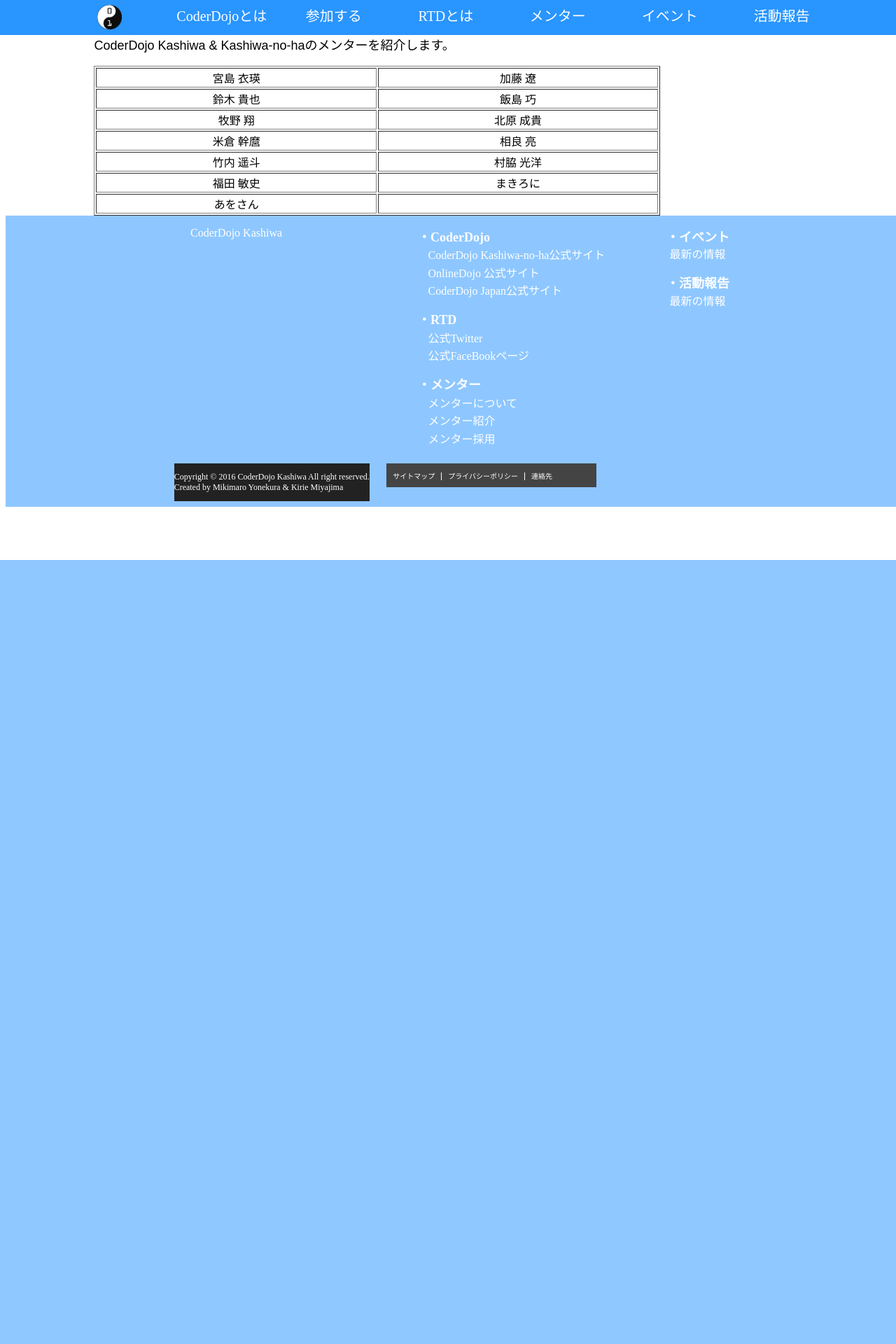
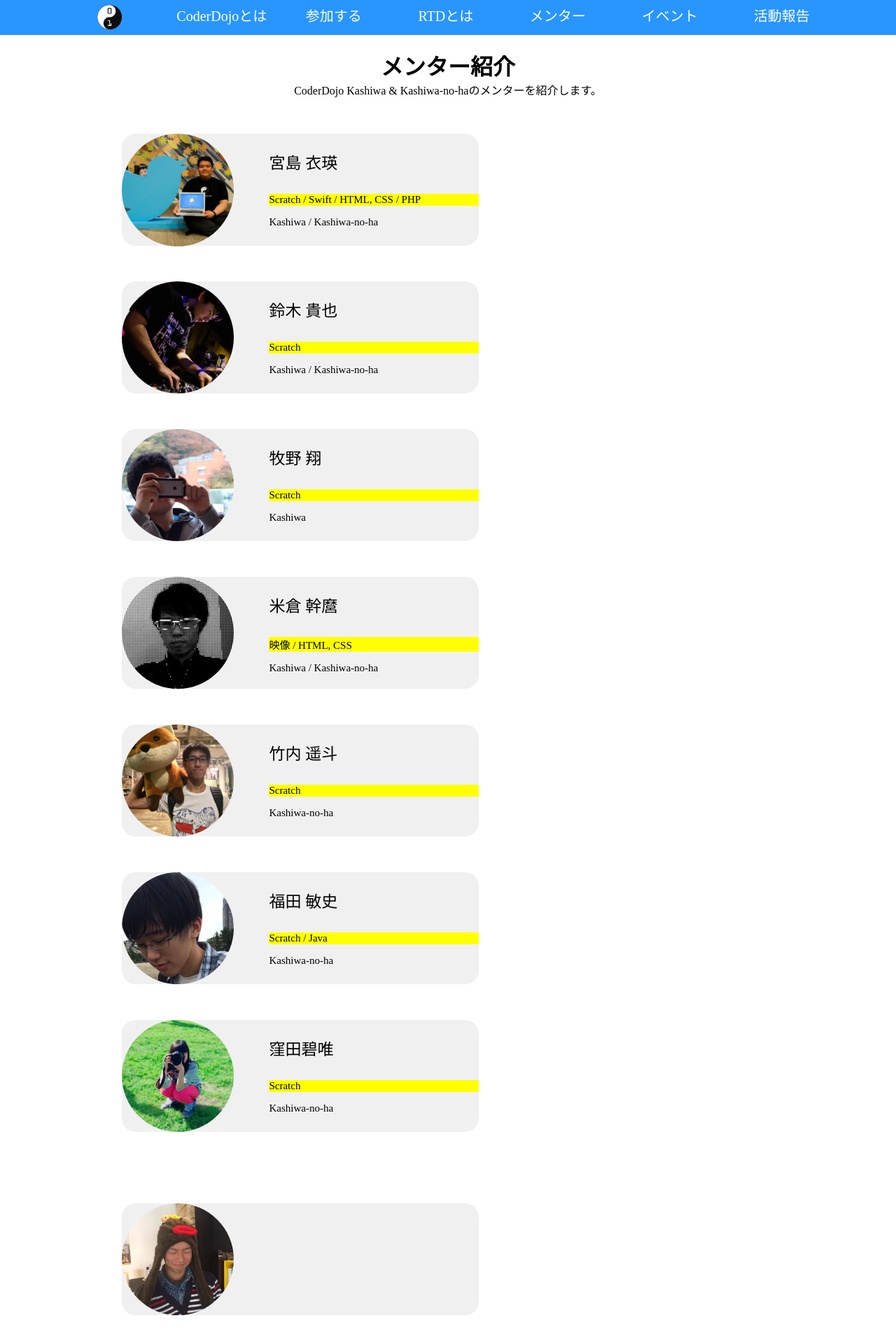
Before and after one commit to Mikimaro/CDK_HP, a PHP site: page /memtor.php in a window 1280 px wide. Shown: the top 1920 px of the page at 70% size. Before the commit the page ends 800 px from the top, so only its background shows below. Run offline with PHP 8.4, Linux system fonts and the light colour scheme; data that the repository does not hold is empty; some libraries are stand-ins or nearby versions.

Commit message:
no message

```diff
--- a/memtor.php
+++ b/memtor.php
@@ -1,7 +1,42 @@
 <?php
 
-	$studentMentorName = array("宮島 衣瑛", "加藤 遼", "鈴木 貴也", "飯島 巧", "牧野 翔", "北原 成貴", "米倉 幹麿", "相良 亮","竹内 遥斗", "村脇 光洋", "福田 敏史", "まきろに", "あをさん");
+	$studentMentorName = array("宮島 衣瑛", "加藤 遼", "鈴木 貴也", "飯島 巧", "牧野 翔", "北原 成貴", "米倉 幹麿", "相良 亮","竹内 遥斗", "村脇 光洋", "福田 敏史", "梅田真妃留", "窪田碧唯", "成澤巧徒");
 	$adultMentorName = array("石原怜", "坂田健一", "間下知紀", "高松基広", "小野寺宣裕", "西村三千代", "小館直人");
+	$studentMentorSkil = array(
+		"Scratch / Swift / HTML, CSS / PHP",
+		"Scratch / HTML, CSS",
+		"Scratch",
+		"Scratch",
+		"Scratch",
+		"映像",
+		"映像 / HTML, CSS",
+		"Scratch",
+		"Scratch",
+		"Scratch / Swift / JavaScript",
+		"Scratch / Java",
+		"Scratch",
+		"Scratch",
+		"Scratch / 電気工作 / Java"
+
+	);
+
+	$studentMentorDojo = array(
+		"Kashiwa / Kashiwa-no-ha",
+		"Kashiwa",
+		"Kashiwa / Kashiwa-no-ha",
+		"Kashiwa / Kashiwa-no-ha",
+		"Kashiwa",
+		"Kashiwa",
+		"Kashiwa / Kashiwa-no-ha",
+		"Kashiwa-no-ha",
+		"Kashiwa-no-ha",
+		"Kashiwa-no-ha",
+		"Kashiwa-no-ha",
+		"Kashiwa-no-ha",
+		"Kashiwa-no-ha",
+		"Kashiwa"
+	);
+
 
 
 
@@ -12,21 +47,69 @@
 
 <div id="conteiner">
 
-	<p class="text">
-		CoderDojo Kashiwa & Kashiwa-no-haのメンターを紹介します。
-	</p>
+	<div id="mentor">
 
-	<table border="1">
+		<div id="pageTitle">
 
-	<?php
+			<img src="#"  class="headerLogo" alt="">
 
-		for ($i=0; $i < count($studentMentorName); $i+=2) {
-			print("<tr><td class='tdL'>{$studentMentorName[$i]}</td><td class='tdR'>{$studentMentorName[$i+1]}</td></tr>");
-		}
-	?>
+			<h1 class="headline">メンター紹介</h1>
 
-	</table>
+			<p class="headline">
+				CoderDojo Kashiwa & Kashiwa-no-haのメンターを紹介します。
+			</p>
 
+		</div>
+
+		<div class="mentor-list clearfix">
+
+			<div class="mentorList-L">
+				<ul class="mentorListUL">
+					<?php
+						for ($i=0; $i < count($studentMentorName); $i+=2) {
+							$imgNum = $i + 1;
+							print("<li class='mentorListLI'>");
+							if ($i == 1) {
+								print("<img src='image/mentorImage/s{$imgNum}.png' class='mentorImg'>");
+							}else{
+								print("<img src='image/mentorImage/s{$imgNum}.jpg' class='mentorImg'>");
+							}
+							print("<div class='montorProfile'>");
+							print("<p class='name'>{$studentMentorName[$i]}</p>");
+							print("<p class='skil'>{$studentMentorSkil[$i]}</p>");
+							print("<p class='belonging'>{$studentMentorDojo[$i]}</p>");
+							print("</div>");
+							print("</li>");
+
+						}
+					?>
+
+				</ul>
+			</div>
+
+			<div class="mentorList-R">
+				<ul class="mentorListUL">
+					<?php
+						for ($i=1; $i < count($studentMentorName); $i+=2) {
+							$imgNum = $i + 1;
+							print("<li class='mentorListLI'>");
+							if ($i == 1) {
+								print("<img src='image/mentorImage/s{$imgNum}.png' class='mentorImg'>");
+							}else{
+								print("<img src='image/mentorImage/s{$imgNum}.jpg' class='mentorImg'>");
+							}
+							print("</li>");
+							print("<li>{$studentMentorName[$i]}</li>");
+							print("<li>{$studentMentorSkil[$i]}");
+							print("<li>{$studentMentorDojo[$i]}");
+
+						}
+					?>
+
+				</ul>
+			</div>
+		</div>
+	</div>
 </div>
 
 <?php
--- a/style/style.css
+++ b/style/style.css
@@ -1,5 +1,8 @@
+@import url(http://fonts.googleapis.com/earlyaccess/notosansjapanese.css);
+
 body{
-	font-family: 'HelveticaNeue-UltraLight';
+	font-family: 'Noto Sans Japanese';
+	font-weight: 200;
 	width: 100%
 	height: 100%;
 }
@@ -44,7 +47,7 @@
 	text-decoration: none;
 	color: white;
 	font-size: 20px;
-	font-family: 'HelveticaNeue-UltraLight';
+	font-family: 'Noto Sans Japanese';
 	font-weight: 100px;
 }
 
@@ -78,7 +81,7 @@
 /*== pタグ周り ==*/
 .title{
 	font-size: 30px;
-	font-family: 'HelveticaNeue-UltraLight';
+	font-family: 'Noto Sans Japanese';
 	line-height: 1.5em;
 }
 
@@ -91,7 +94,7 @@
 .text{
 	text-align: left;
 	font-size: 18px;
-	font-family: 'ヒラギノ角ゴ Pro W3','Hiragino Kaku Gothic Pro','メイリオ','Meiryo','ＭＳ Ｐゴシック',sans-serif;
+	font-family: 'Noto Sans Japanese','ヒラギノ角ゴ Pro W3','Hiragino Kaku Gothic Pro','メイリオ','Meiryo','ＭＳ Ｐゴシック',sans-serif;
 }
 
 #title{
@@ -202,11 +205,66 @@
 	margin-top: 5%;
 }
 
+/*== mentor ==*/
+
+#mentor{
+}
+
+.mentor-list{
+	width: 100%;
+	margin-left: auto;
+	margin-right: auto;
+}
+
+.mentorListUL{
+	list-style: none;
+}
+
+.mentorList-L{
+	width: 550px;
+	float: left;
+}
+
+.mentorList-R{
+	width: 550px;
+	float: left;
+}
+
+.mentorListLI{
+	background-color: rgba(230,230,230,0.6);
+	border-radius: 20px;
+	margin: 10% 0;
+	height: 160px;
+}
+
+.mentorImg{
+	border-radius: 50%;
+	width: 160px;
+}
+
+.montorProfile{
+
+	width: 300px;
+	float: right;
+}
+
+.name{
+	font-size: 23px;
+	padding-bottom: 2%;
+}
+
+.skil{
+	font-size: 15px;
+	background-color: yellow;
+}
+
+.belonging{
+	font-size: 15px;
+}
 
 /*== event ==*/
 
 #event{
-	min-width:
 }
 
 .past-events{
@@ -308,7 +366,6 @@
 	font-size: 12px;
 	margin-right: 3%;
 	float: left;
-	background-color: #222;
 }
 
 #aux{
@@ -316,7 +373,6 @@
 	font-size: 10px;
 	width: 300px;
 	float: left;
-	background-color: #444;
 }
 
 .aux-contents{
```
Also changed, not shown: event.php (+10 -22 lines), image/mentorImage/s1.jpg (added), image/mentorImage/s10.jpg (added), image/mentorImage/s11.jpg (added), image/mentorImage/s12.jpg (added), image/mentorImage/s13.jpg (added), image/mentorImage/s14.jpg (added), image/mentorImage/s2.png (added), image/mentorImage/s3.jpg (added), image/mentorImage/s4.jpg (added), image/mentorImage/s5.jpg (added), image/mentorImage/s6.jpg (added), image/mentorImage/s7.jpg (added), image/mentorImage/s8.jpg (added), 1 more files.
